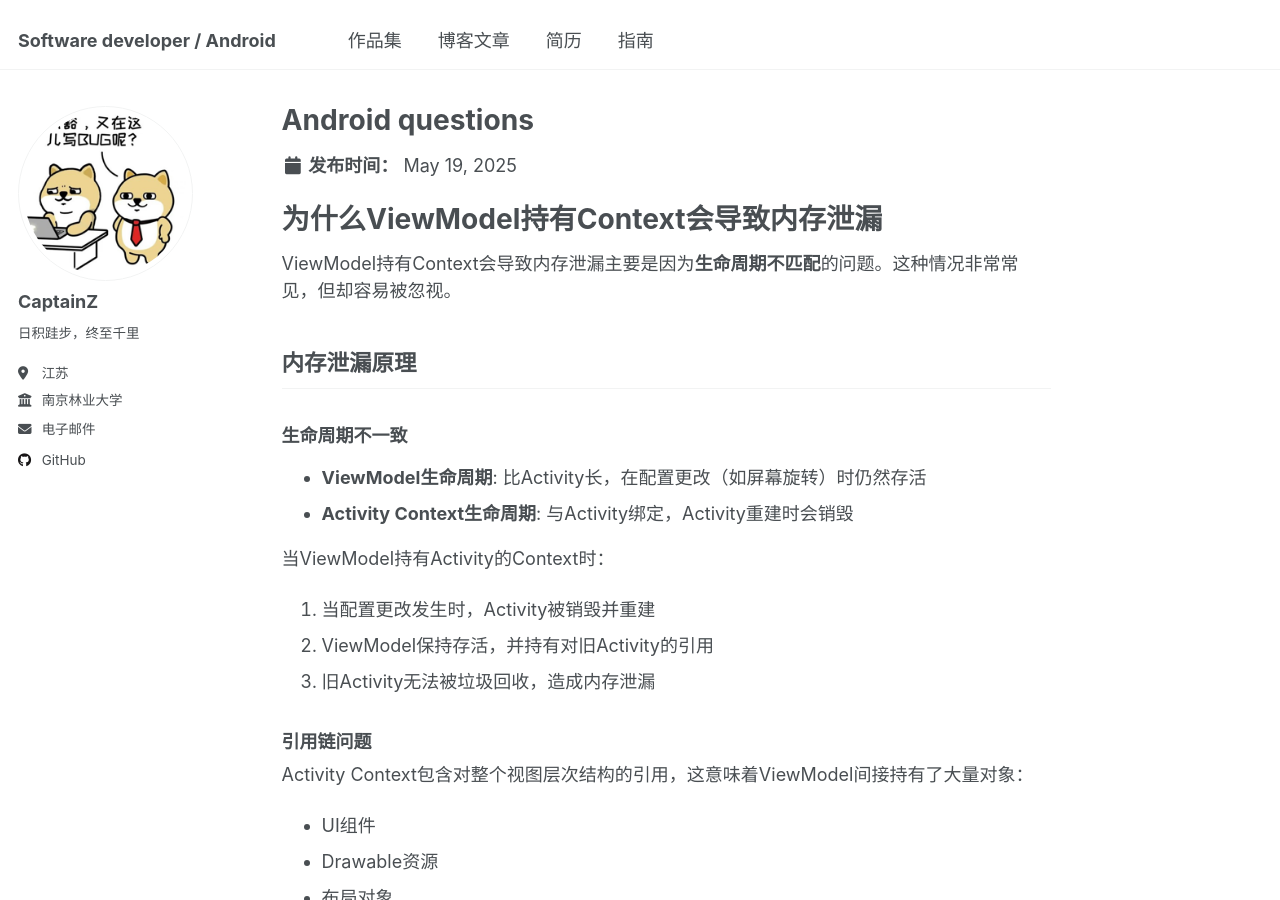
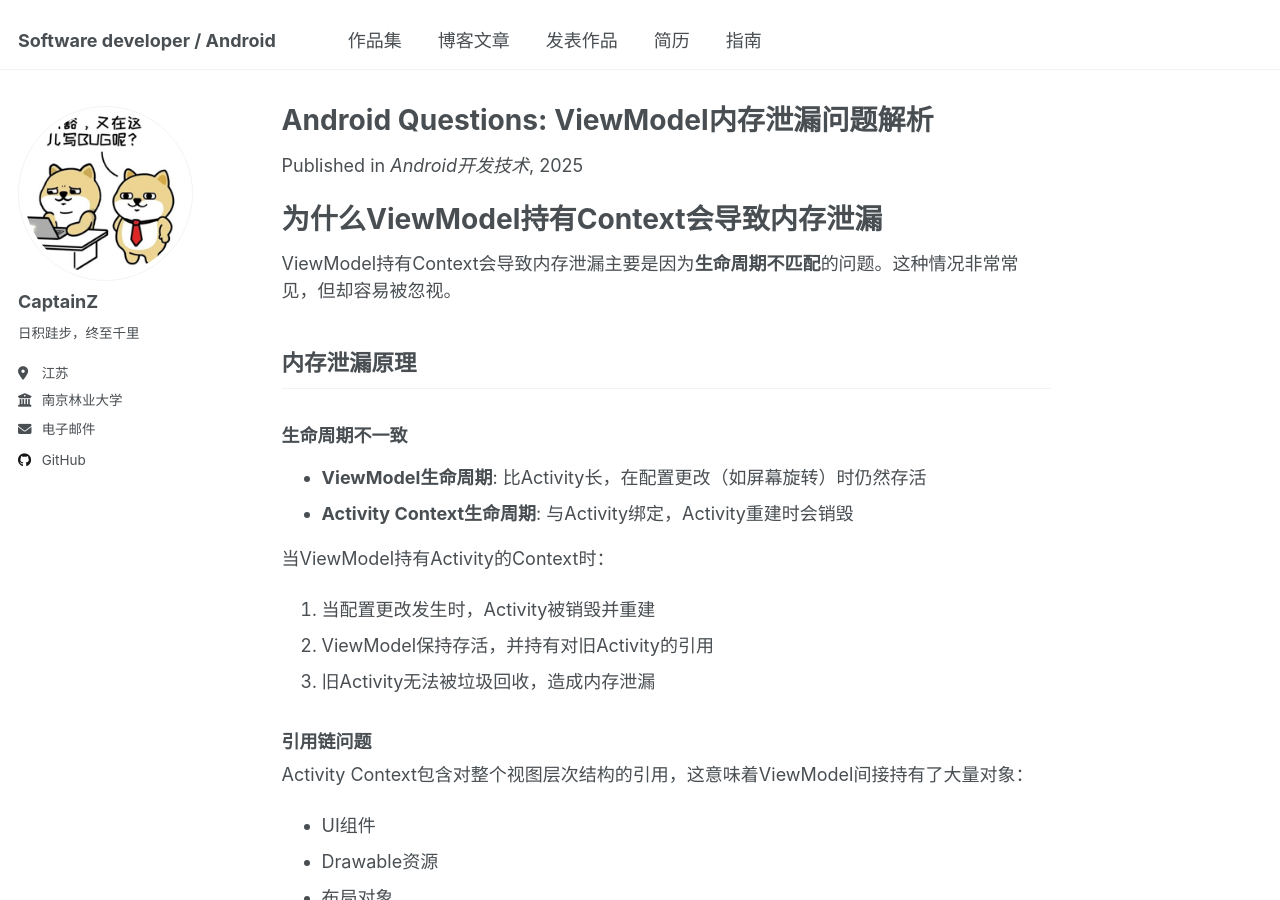
Before and after one commit to jelychow/jelychow.github.io, a Jekyll site: the page built from _publications/2025-05-19-Android questions.md, in a window 1280 px wide and 900 px high. Built offline with Jekyll 4.4.1, drawn with Linux system fonts in a browser that asks for light colours; comment, search, counter and statistics services are not loaded.

Commit message:
add publication module

```diff
--- a/_data/navigation.yml
+++ b/_data/navigation.yml
@@ -11,6 +11,9 @@ main:
   - title: "博客文章"
     url: /year-archive/
 
+  - title: "发表作品"
+    url: /publications/
+
   - title: "简历"
     url: /cv/
 
--- a/_publications/2025-05-19-Android questions.md
+++ b/_publications/2025-05-19-Android questions.md
@@ -1,7 +1,12 @@
 ---
+title: "Android Questions: ViewModel内存泄漏问题解析"
+collection: publications
+category: manuscripts
+permalink: /publication/2025-05-19-android-questions
+excerpt: "深入分析Android ViewModel持有Context导致的内存泄漏问题及解决方案"
+date: 2025-05-19
+venue: 'Android开发技术'
 theme: awesome-green
-excerpt: "excerpt: Android questions"
-
 ---
 
 # 为什么ViewModel持有Context会导致内存泄漏
```
